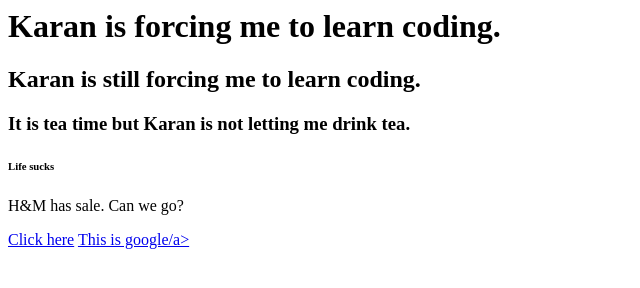
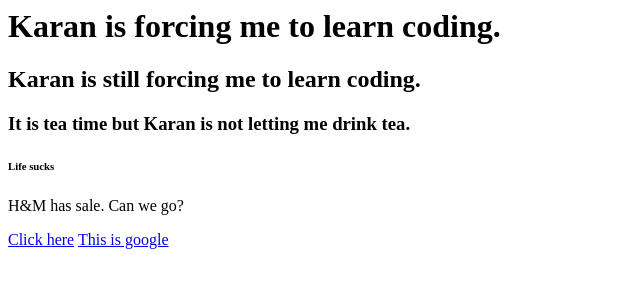
Before and after one commit to karankurani/karankurani.github.io, a plain HTML site: page index.html in a window 1280 px wide. Shown: the full height of the page, 0-640 px from the left. Drawn offline with Linux system fonts and the light colour scheme.

Commit message:
Update index.html

```diff
--- a/index.html
+++ b/index.html
@@ -8,6 +8,6 @@
         <p>H&M has sale. Can we go? </p>
 
         <a href="http://karankurani.com">Click here</a>
-   <a href="http://google.com"> This is google/a>
+   <a href="http://google.com"> This is google</a>
     </body>
 </html>
```
